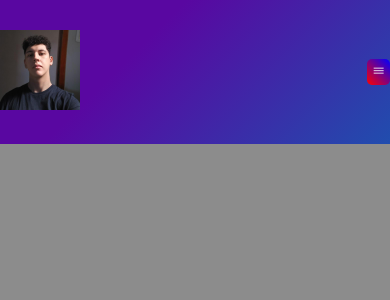
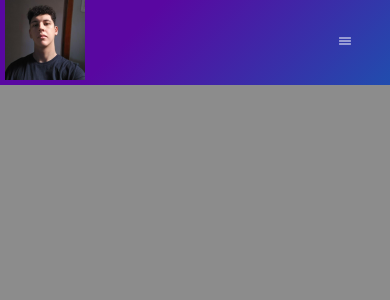
Before and after one commit to AdlerCastro/Website-Pessoal, a Next.js app in the folder website-pessoal/: page / in a window 390 px wide. Shown: the top 300 px of the page. Built offline with nearby package versions, Linux system fonts and the light colour scheme.

Commit message:
:lipstick: feat: Estilzando o menu nav mobile

```diff
--- a/website-pessoal/src/components/organisms/Header/styles.css
+++ b/website-pessoal/src/components/organisms/Header/styles.css
@@ -1,64 +1,67 @@
-:root{
+:root {
     --background-header: linear-gradient(135deg, #5907a1 35%, #073eb6ce);
     --background: black;
 }
 
-*{
+* {
     margin: 0;
     padding: 0;
 }
 
-.Header{
+.Header {
     background: var(--background-header);
     width: 100%;
 }
 
-.Nav{
+.Nav {
     display: flex;
-    height: 9rem;
     justify-content: space-between;
     align-items: center;
+    padding-inline: 5px;
+    margin-right: 2rem;
 }
 
-#image{
+#image {
     width: 5rem;
     height: 5rem;
+}
 
+.LinkImage {
+    justify-items: flex-end;
 }
 
 a {
     text-decoration: none;
 }
 
-#ButtonNav{
-    background: linear-gradient(45deg, red, blue);
-    color: white ;
+#ButtonNav {
+    background: transparent;
+    color: white;
     border: none;
-    padding: 5px;
-    border-radius: 5px;
     display: none;
-    align-items: center;
+    align-content: center;
     justify-content: center;
     cursor: pointer;
     background-size: 100%;
+    font-size: medium;
 }
 
-.Nav-list{
-    gap: 32px;
+.Nav-list {
+    gap: 4rem;
     display: flex;
     list-style: none;
-    margin-right: 2rem;
+    flex-direction: row;
 }
 
-.Nav-list a{
+.Nav-list a {
     color: white;
     padding-block: 1rem;
+    font-size: large;
 }
 
-@media (max-width: 750px) {
-    .Nav-list{
-        /* Posição */
-        position: fixed;
+@media (max-width: 767px) {
+    .Nav-list {
+        /* position: fixed;
         margin: 0;
         top: 0;
         right: 0;
@@ -68,22 +71,44 @@ a {
         clip-path: circle(100px at 90% -15%);
         transition: 1s ease-out;
 
-        /* Ajustes da coluna */
+
         flex-direction: column;
         justify-content: space-around;
         align-items: center;
         gap: 0;
-        pointer-events: none;
+        pointer-events: none;*/
 
-        /*  Ativado */
-        .Nav.active .Nav-list{
-            clip-path: circle(1500px at 90% -15%);
-            pointer-events: all;
-        }
+        display: none;
     }
 
-    #ButtonNav{
+    .Nav-Mobile{
+        position: absolute;
+        display: flex;
+        flex-direction: column;
+        list-style: none;
+        row-gap: 4rem;
+        width: 40vw;
+        height: 100vh;
+        align-items: center;
+        top: 0;
+        right: 0;
+        justify-content: space-around;
+        clip-path: ellipse(40vw 90vh at 100% );
+        background: var(--background);
+    }
+
+    .Nav-Mobile a{
+        color: white;
+    }
+
+    #ButtonNav {
         display: block;
         z-index: 1;
     }
 }
+
+@media (min-width: 768px){
+    .Nav-Mobile{
+        display: none;
+    }
+}
```
